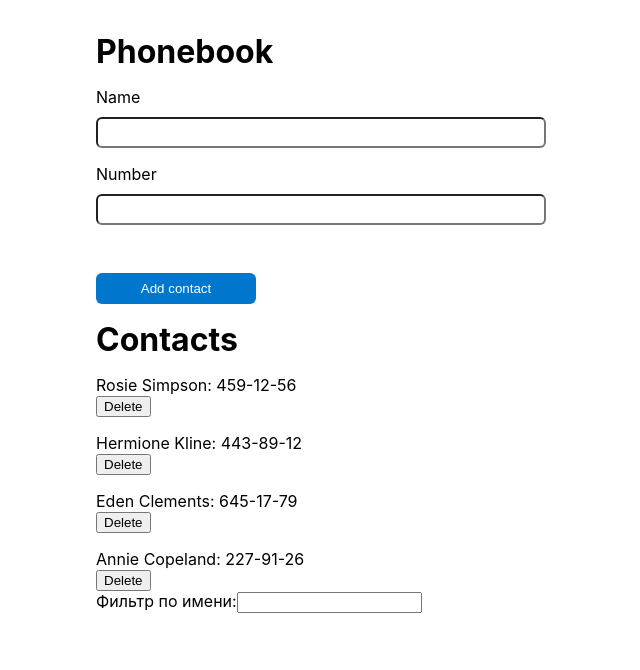
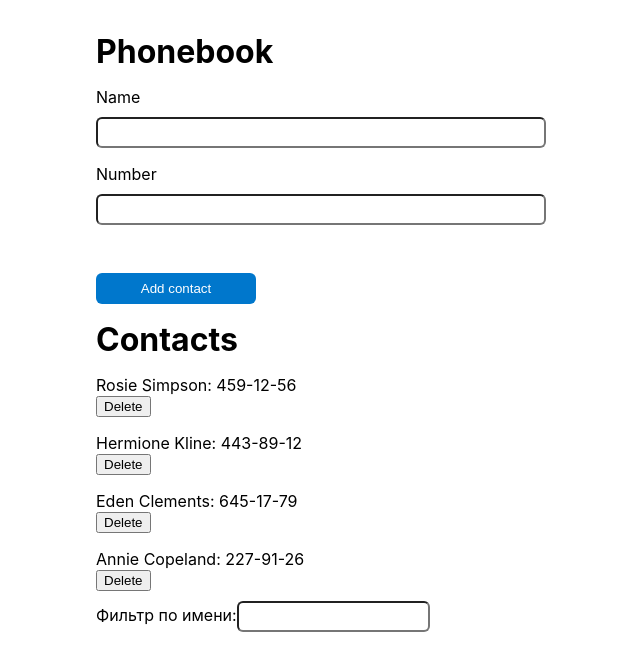
Before and after one commit to MaksimLisovoi/react-practice, a React (Create React App) app: page / in a window 1280 px wide. Shown: the top 670 px of the page, without its empty margins (319-959 px from the left). Built offline with nearby package versions, Linux system fonts and the light colour scheme.

Commit message:
Changed Input in Filter on styled Input

```diff
--- a/src/components/Filter/Filter.jsx
+++ b/src/components/Filter/Filter.jsx
@@ -1,6 +1,8 @@
+import { Input } from 'components/Form/Form.styled';
+
 export const Filter = ({ filteredValue, onChangeFilter }) => (
   <label>
     Фильтр по имени:
-    <input type="text" value={filteredValue} onChange={onChangeFilter} />
+    <Input type="text" value={filteredValue} onChange={onChangeFilter} />
   </label>
 );
```
